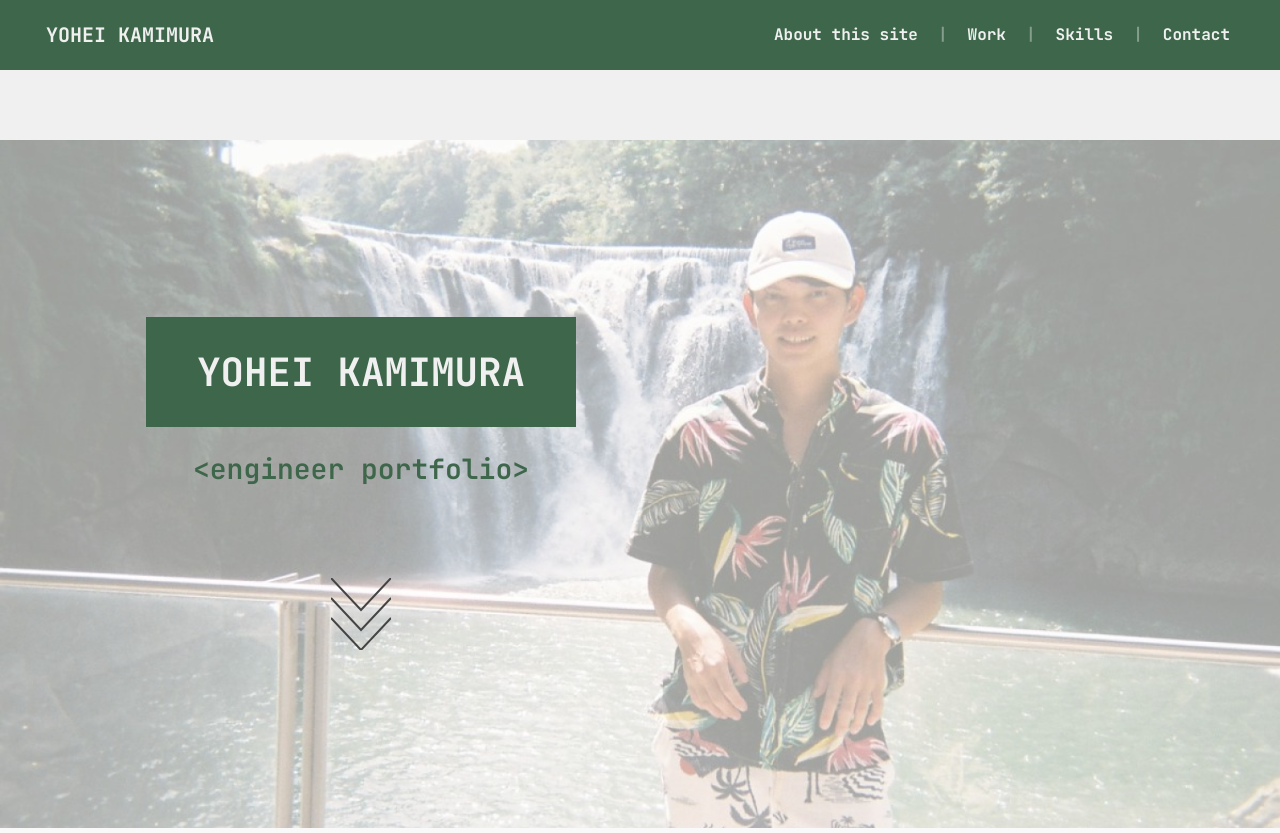
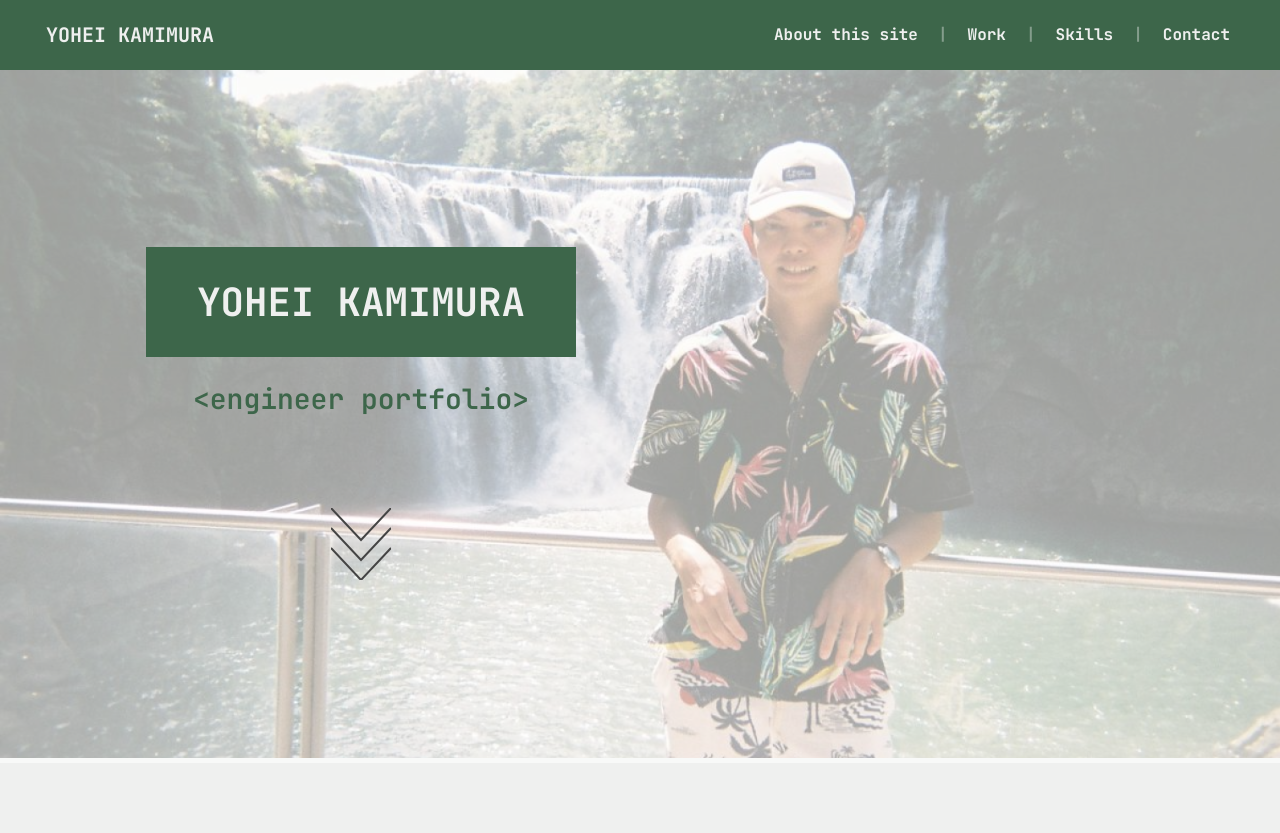
Before and after one commit to oh-my-kamimura/my-engineer-portfolio, a Next.js app: page / in a window 1280 px wide. After the commit the page ends 800 px from the top, so only its background shows below. Built offline with nearby package versions, Linux system fonts and the light colour scheme.

Commit message:
add: ヘッダーを固定

```diff
--- a/src/styles/Header.module.scss
+++ b/src/styles/Header.module.scss
@@ -3,10 +3,13 @@ $header-height: 70px;
 .header {
   background-color: var(--foreground);
   color: var(--font-color-reverse);
-  position: relative;
+  position: fixed;
+  top: 0;
+  left: 0;
   height: $header-height;
   width: 100%;
   font-weight: 700;
+  z-index: 20;
   .logo {
     position: absolute;
     left: 30px;
```
